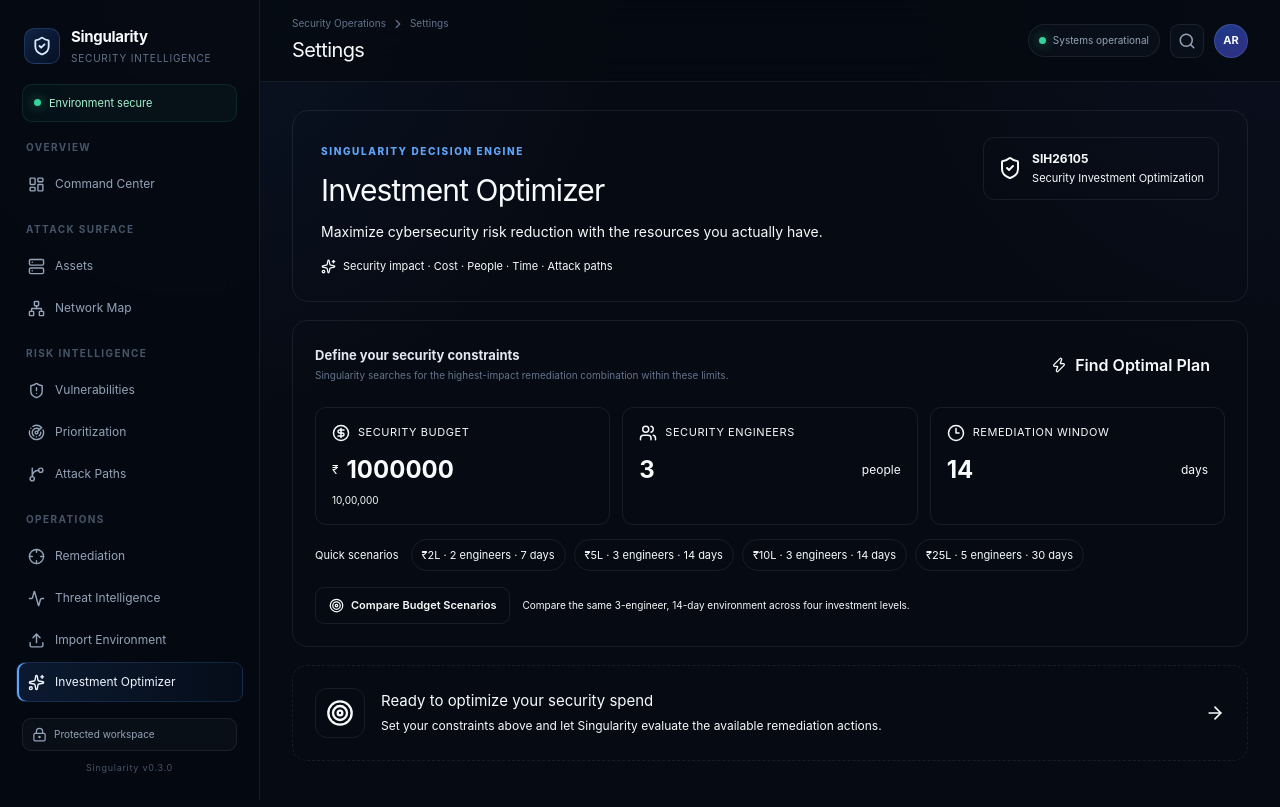
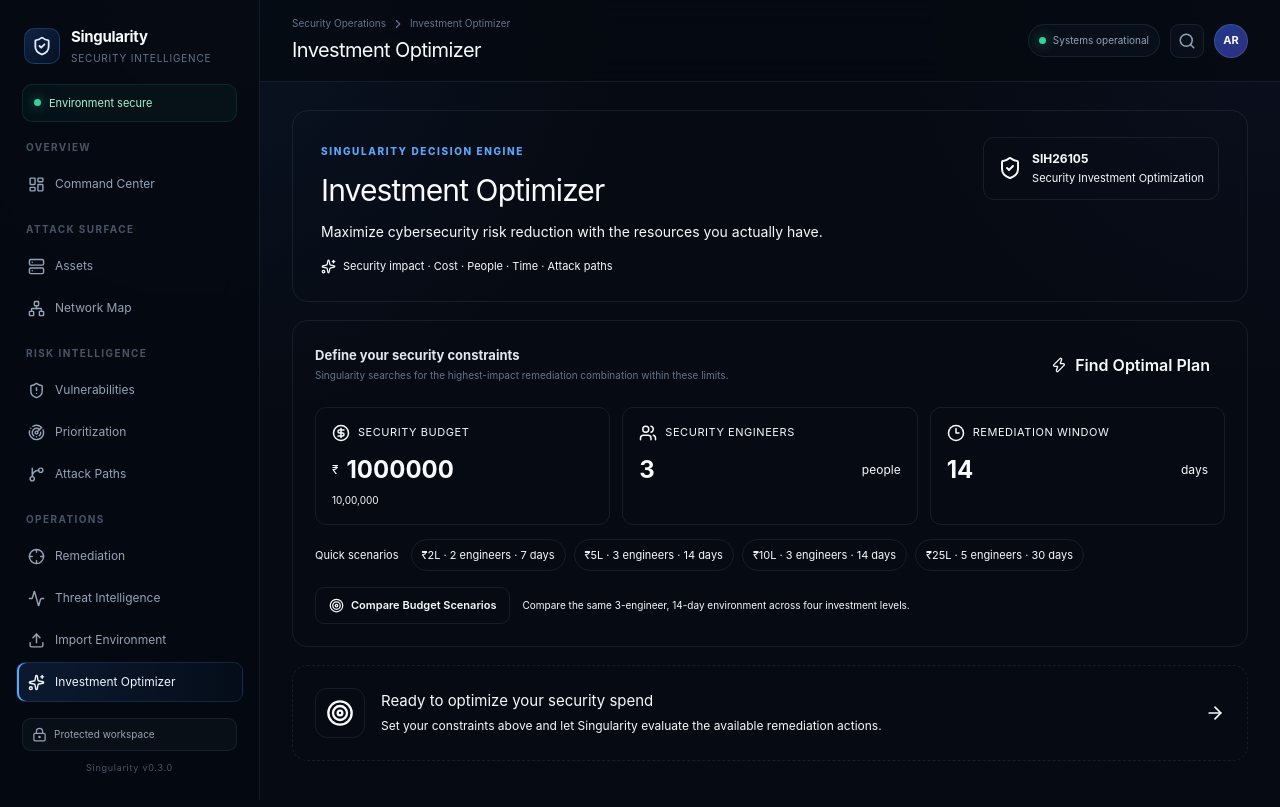
Before and after one commit to abnerrebello/SIH-2026, a React (Vite) app in the folder frontend/: page /investment in a window 1280 px wide. Built offline with nearby package versions, Linux system fonts and the light colour scheme.

Commit message:
Fix page titles for operations routes

```diff
--- a/frontend/src/App.tsx
+++ b/frontend/src/App.tsx
@@ -211,7 +211,19 @@ function AppShell() {
       return "Threat Intelligence";
     }
 
-    return "Settings";
+    if (location.pathname === "/import") {
+      return "Import Environment";
+    }
+
+    if (location.pathname === "/investment") {
+      return "Investment Optimizer";
+    }
+
+    if (location.pathname === "/settings") {
+      return "Settings";
+    }
+
+    return "Singularity";
   })();
 
   return (
```
